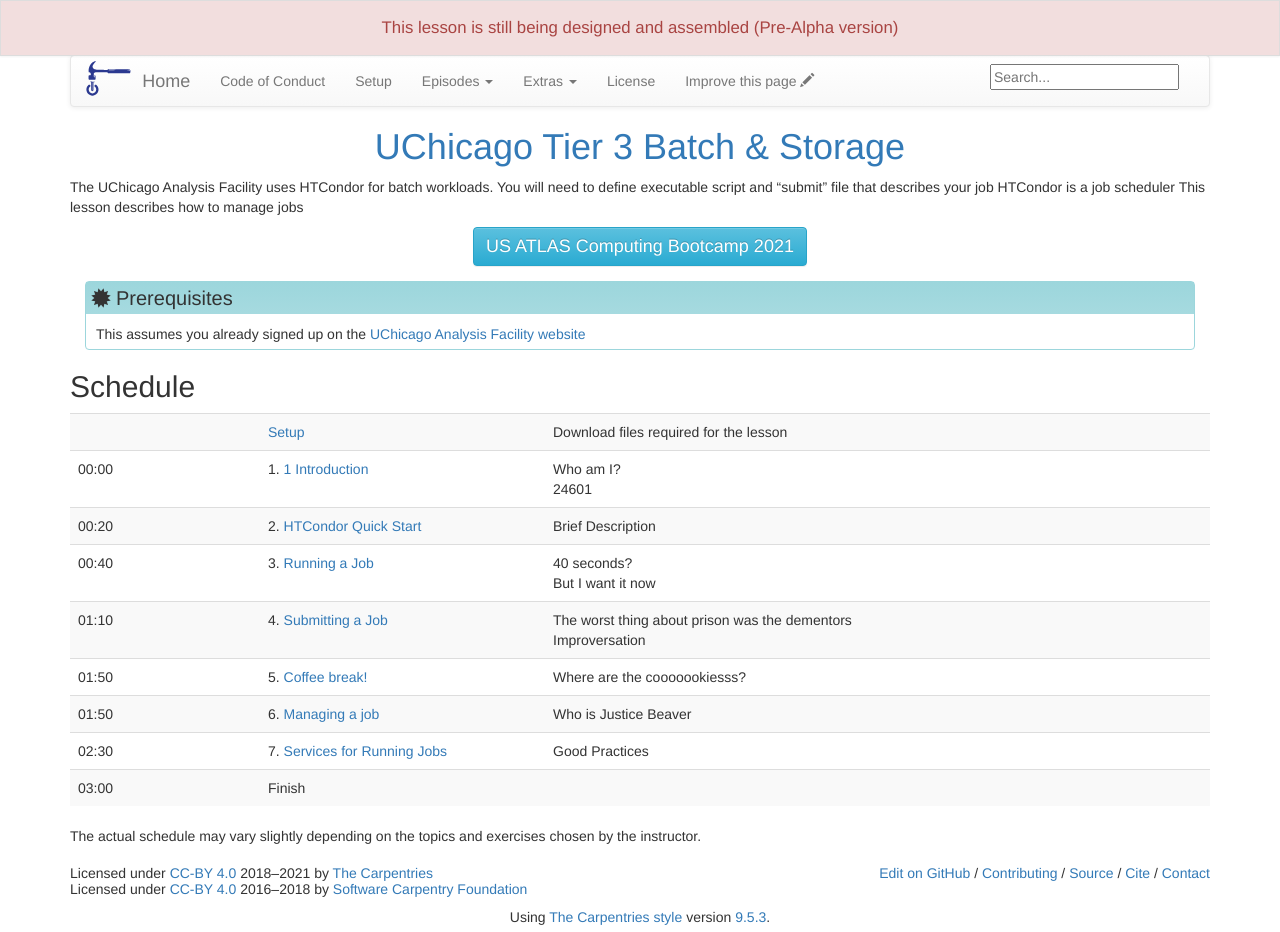
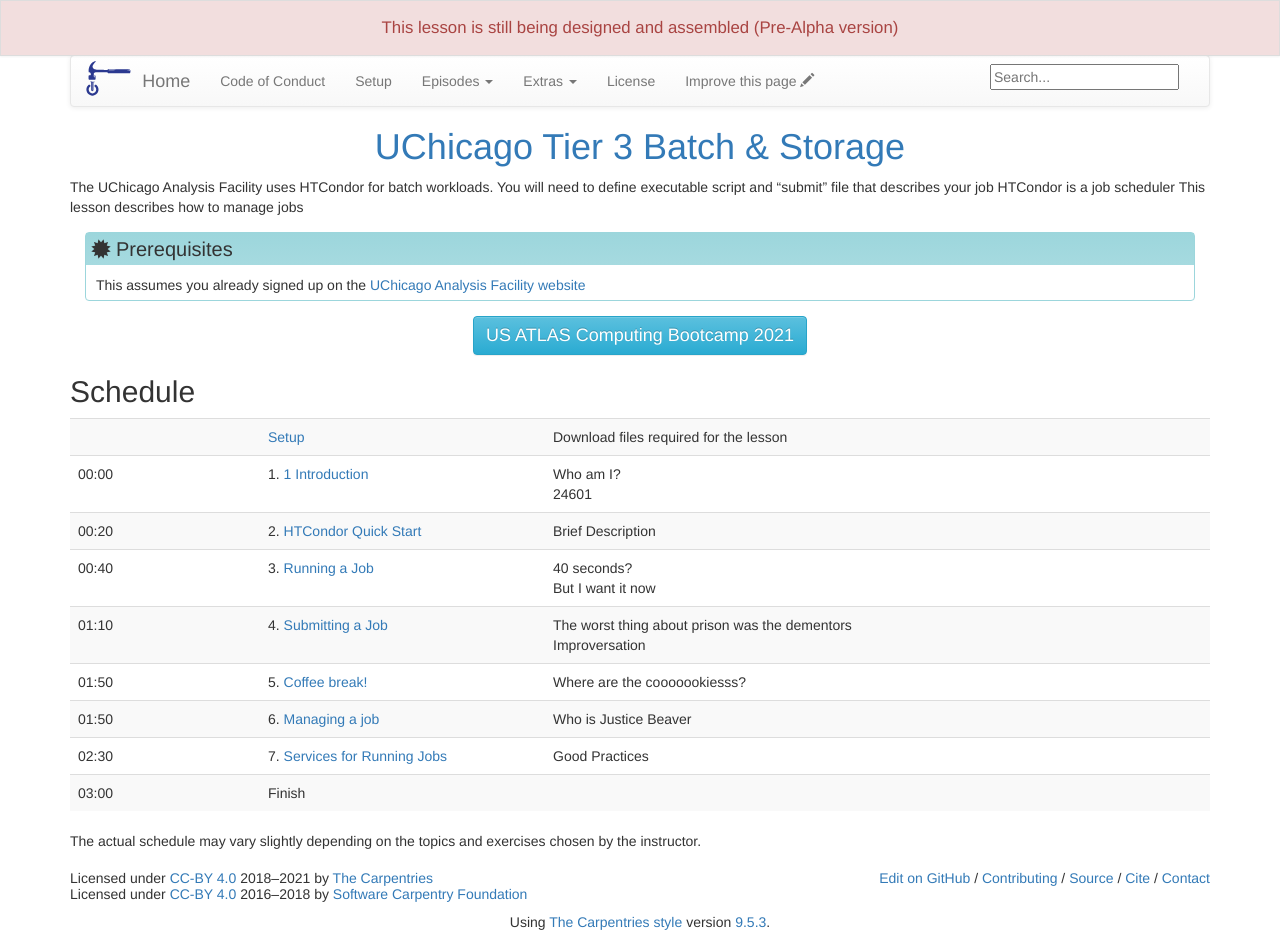
Before and after one commit to Cecilia-Duran/chicago_tier3_batch_and_storage, a Jekyll site: the page built from index.md, in a window 1280 px wide and 932 px high. Built offline with Jekyll 4.4.1, drawn with Linux system fonts in a browser that asks for light colours.

Commit message:
Update index.md

```diff
--- a/index.md
+++ b/index.md
@@ -6,12 +6,6 @@ permalink: index.html  # Is the only page that doesn't follow the pattern /:path
 The UChicago Analysis Facility uses HTCondor for batch workloads. You will need to define executable script and "submit" file that describes your job
 HTCondor is a job scheduler
 This lesson describes how to manage jobs
-
-<div class="text-center">
-  <a href="https://jghaley.github.io/usatlas-computing-bootcamp-2021/">
-    <button type="button" class="btn btn-info" style="font-size:large;text-align:center">US ATLAS Computing Bootcamp 2021</button>
-  </a>
-</div>
 
 > ## Prerequisites
 >
@@ -22,3 +16,9 @@ This lesson describes how to manage jobs
 {: .prereq}
 
 {% include links.md %}
+
+<div class="text-center">
+  <a href="https://jghaley.github.io/usatlas-computing-bootcamp-2021/">
+    <button type="button" class="btn btn-info" style="font-size:large;text-align:center">US ATLAS Computing Bootcamp 2021</button>
+  </a>
+</div>
```
